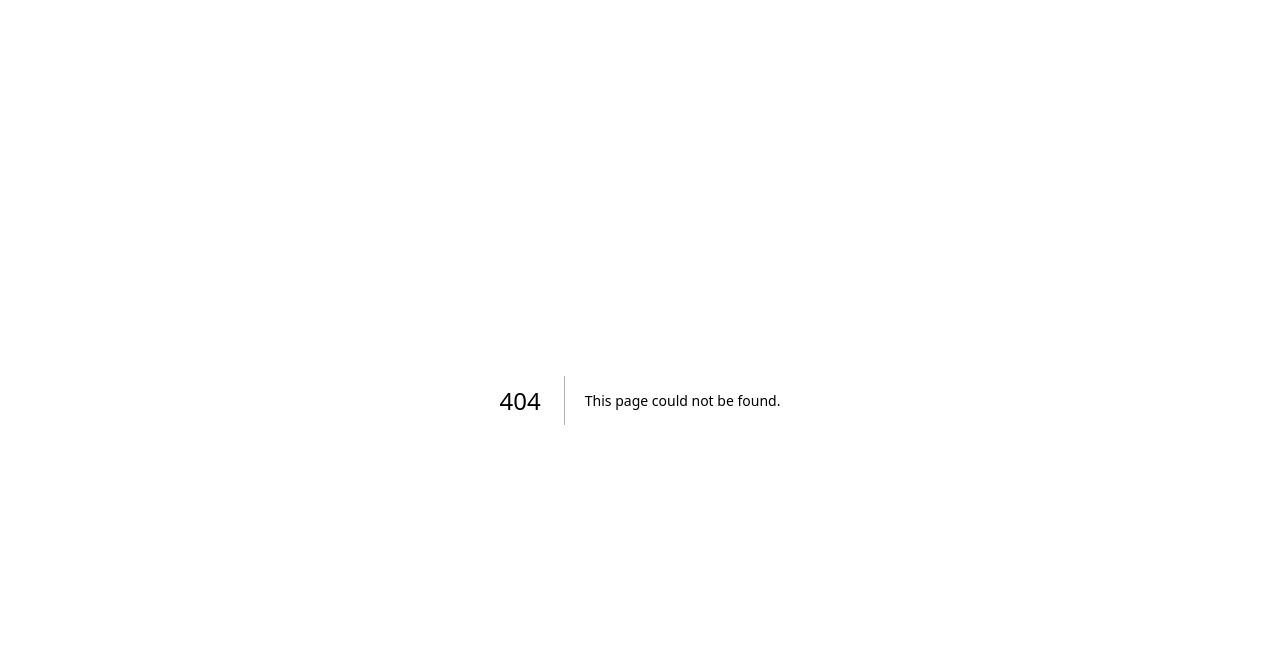
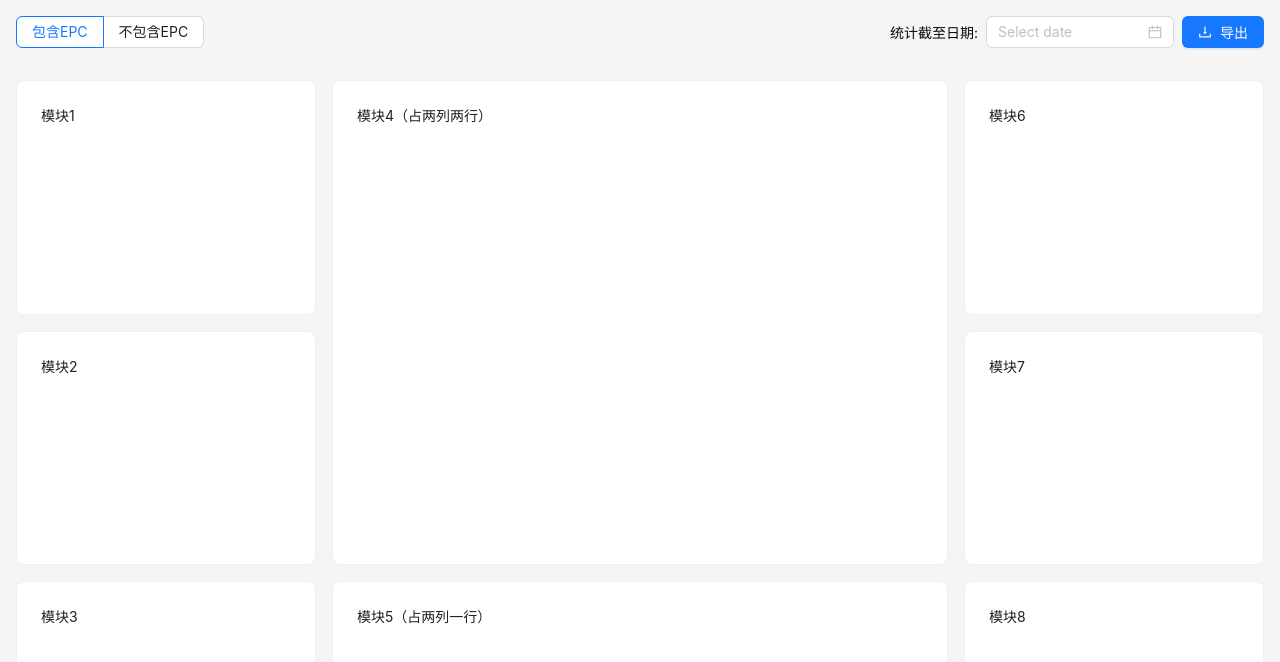
Before and after one commit to marcelxu0272/NewEngineeringPlatform, a Next.js app: page /dashboard/marketing in a window 1280 px wide. Before the commit this address had no page. Shown: the top 662 px of the page. Built offline with nearby package versions, Linux system fonts and the light colour scheme.

Commit message:
新增市场部看板页面

```diff
--- a/app/dashboard/eletable/page.tsx
+++ b/app/dashboard/eletable/page.tsx
@@ -232,8 +232,8 @@ const departmentOptions = [
 ]
 
 const businessTypeOptions = [
-  { label: '软件开发', value: 'ruanjiankaifa' },
-  { label: '系统集成', value: 'xitongjicheng' },
+  { label: '软件开发', value: '软件开发' },
+  { label: '系统集成', value: '系统集成' },
 ]
 
 // 添加列宽度配置
@@ -608,18 +608,8 @@ export default function ProjectTable() {
         return false
       }
 
-      // 开始时间范围筛选
-      if (values.dateRange && values.dateRange[0] && values.dateRange[1]) {
-        const startDate = new Date(item.startDate)
-        const rangeStart = new Date(values.dateRange[0])
-        const rangeEnd = new Date(values.dateRange[1])
-        if (startDate < rangeStart || startDate > rangeEnd) {
-          return false
-        }
-      }
-
-      // 业务类别筛选
-      if (values.businessType && item.businessType !== values.businessType) {
+      // 业务类别筛选 - 修改为数组包含判断
+      if (values.businessType?.length && !values.businessType.includes(item.businessType)) {
         return false
       }
 
@@ -1174,7 +1164,7 @@ export default function ProjectTable() {
         <div className="ml-16 pb-4 space-y-4 bg-[#f8faff] w-[calc(100%-4rem)] min-h-screen">
           {/* 固定顶部白条 */}
           <div className="fixed top-0 left-16 right-0 h-20 bg-white shadow-sm z-20">
-            <h2 className="pt-6 pl-6 text-2xl">运营看板 - 项目追踪表</h2>
+            <h2 className="pt-6 pl-6 text-2xl">运营看板 - 项目执行跟踪详细数据</h2>
           </div>
 
           {/* 原有内容,添加上边距 */}
@@ -1198,6 +1188,14 @@ export default function ProjectTable() {
                     onClick={() => console.log('导入功能')}
                   >
                     导入
+                  </Button>
+
+                  <Button
+                    type="primary"
+                    className="bg-[#007069] text-white"
+                    onClick={() => console.log('导入功能')}
+                  >
+                    导出
                   </Button>
 
                   <Button
@@ -1289,26 +1287,19 @@ export default function ProjectTable() {
                     />
                   </Form.Item>
 
-                  <Form.Item name="dateRange" label="开始时间范围" className="mb-0">
-                    <DatePicker.RangePicker
-                      className="w-full"
-                      placeholder={['最早开始日期', '最晚开始日期']}
+                  <Form.Item name="businessType" label="业务类别">
+                    <Select
+                      mode="multiple"
+                      showSearch
+                      placeholder="请选择业务类别(可多选)"
+                      options={businessTypeOptions}
                       allowClear
+                      filterOption={pinyinMatch}
+                      maxTagCount={2}
                     />
                   </Form.Item>
 
-                  <Form.Item name="businessType" label="业务类别">
-                    <Select
-                      showSearch
-                      placeholder="请选择业务类别"
-                      options={businessTypeOptions}
-                      allowClear
-                      filterOption={pinyinMatch}
-                    />
-                  </Form.Item>
-
-                  <Form.Item label=" ">
-                    <div className="flex justify-end">
+                  <Form.Item className="col-span-2 flex justify-end mb-0 mt-8">
                     <Button
                       type="primary"
                       htmlType="submit"
@@ -1317,7 +1308,6 @@ export default function ProjectTable() {
                       查询
                     </Button>
                     <Button onClick={onReset}>重置</Button>
-                    </div>
                   </Form.Item>
                 </Form>
               </div>
--- /dev/null
+++ b/app/dashboard/marketing/page.tsx
@@ -0,0 +1,72 @@
+'use client';
+
+import { Layout, Row, Col, Card, Radio, DatePicker, Button, Space } from 'antd';
+import { DownloadOutlined } from '@ant-design/icons';
+
+const { Content } = Layout;
+
+export default function MarketingDashboard() {
+  return (
+    <Layout>
+      {/* 顶部功能区 */}
+      <Row justify="space-between" align="middle" style={{ padding: '16px' }}>
+        <Col>
+          <Radio.Group defaultValue="withEPC">
+            <Radio.Button value="withEPC">包含EPC</Radio.Button>
+            <Radio.Button value="withoutEPC">不包含EPC</Radio.Button>
+          </Radio.Group>
+        </Col>
+        <Col>
+          <Space>
+            <span>统计截至日期:</span>
+            <DatePicker />
+            <Button type="primary" icon={<DownloadOutlined />}>
+              导出
+            </Button>
+          </Space>
+        </Col>
+      </Row>
+
+      {/* 内容区 */}
+      <Content style={{ padding: '16px' }}>
+        <Row gutter={[16, 16]}>
+          {/* 第一列 - 3个等高模块 */}
+          <Col span={6}>
+            <Card style={{ marginBottom: '16px', height: 'calc(33.33vh - 32px)' }}>
+              模块1
+            </Card>
+            <Card style={{ marginBottom: '16px', height: 'calc(33.33vh - 32px)' }}>
+              模块2
+            </Card>
+            <Card style={{ height: 'calc(33.33vh - 32px)' }}>
+              模块3
+            </Card>
+          </Col>
+
+          {/* 第二、三列 - 上面大模块，下面一个模块 */}
+          <Col span={12}>
+            <Card style={{ marginBottom: '16px', height: 'calc(66.66vh - 48px)' }}>
+              模块4（占两列两行）
+            </Card>
+            <Card style={{ height: 'calc(33.33vh - 32px)' }}>
+              模块5（占两列一行）
+            </Card>
+          </Col>
+
+          {/* 第四列 - 3个等高模块 */}
+          <Col span={6}>
+            <Card style={{ marginBottom: '16px', height: 'calc(33.33vh - 32px)' }}>
+              模块6
+            </Card>
+            <Card style={{ marginBottom: '16px', height: 'calc(33.33vh - 32px)' }}>
+              模块7
+            </Card>
+            <Card style={{ height: 'calc(33.33vh - 32px)' }}>
+              模块8
+            </Card>
+          </Col>
+        </Row>
+      </Content>
+    </Layout>
+  );
+}
--- a/app/dashboard/page.tsx
+++ b/app/dashboard/page.tsx
@@ -39,7 +39,7 @@ const columns = [
         <div className="absolute inset-0"></div>
         {/* 对角线 */}
         <div className="absolute inset-0" style={{
-          background: 'linear-gradient(to bottom left, transparent calc(50% - 1px), #007069, transparent calc(50% + 1px))'
+          background: 'linear-gradient(to bottom left, transparent calc(50% - 1px), #00706933, transparent calc(50% + 1px))'
         }}></div>
         {/* 右上角文字 */}
         <div className="absolute right-1 top-1 text-xs">SO</div>
@@ -427,11 +427,13 @@ export default function Component() {
             <div className="space-y-4">
               {/* 上部卡片 - 新增概览内容 */}
               <Card className="border-0 shadow-md h-[calc(25%-0.5rem)]">
-                <CardContent className="p-4">
+                <CardContent className="p-4 border-0 border-[#007069] bg-[#007069]/85 rounded-lg">
                   <div className="flex items-center">
-                    <CalendarOutlined className="w-4 h-4 mr-4" />
+                    <CalendarOutlined className="w-4 h-4 mr-4 text-white" />
                     <Link href="/dashboard/eletable" className="cursor-pointer">
-                      <h3 className="font-medium text-sm text-[#ff7711]"><strong className="text-[#007069]">项目执行跟踪详细数据：</strong>每月月初更新，点击在线查！</h3>
+                      <h3 className="font-medium text-sm text-orange-300">
+                        <strong className="text-white">项目执行跟踪详细数据</strong> - 每月月初更新，点击在线查！
+                      </h3>
                     </Link>
                   </div>
                 </CardContent>
```
Also changed, not shown: app/EngineeringSystemSkills/backup-list.tsx (line endings or trailing spaces). Lines whose indentation alone changed are shown as unchanged.
